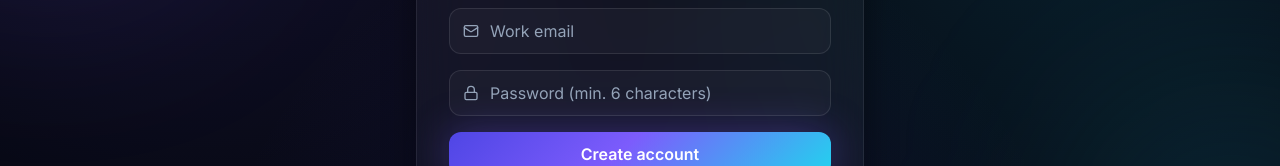
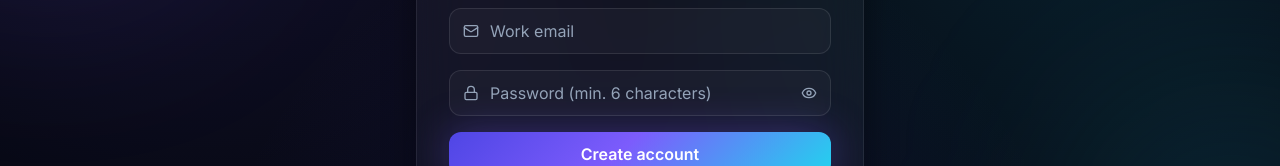
Before and after one commit to mohamad407/DevTrack_AI, a React (Vite) app in the folder frontend/: page /signup in a window 1280 px wide. Shown: the part 373-539 px from the top of the page. Built offline with nearby package versions, Linux system fonts and the light colour scheme; no server answers.

Commit message:
Add password visibility toggle to SignupPage

```diff
--- a/frontend/src/pages/SignupPage.jsx
+++ b/frontend/src/pages/SignupPage.jsx
@@ -1,6 +1,6 @@
 import { useState } from 'react';
 import { Link, useNavigate } from 'react-router-dom';
-import { Mail, Lock, User, Loader2 } from 'lucide-react';
+import { Mail, Lock, User, Loader2, Eye, EyeOff } from 'lucide-react';
 import toast from 'react-hot-toast';
 import AuthLayout from '../components/auth/AuthLayout.jsx';
 import { signUpWithEmail } from '../services/firebase.js';
@@ -9,6 +9,7 @@
   const navigate = useNavigate();
   const [form, setForm] = useState({ name: '', email: '', password: '' });
   const [loading, setLoading] = useState(false);
+  const [showPassword, setShowPassword] = useState(false);
 
   const handleSubmit = async (e) => {
     e.preventDefault();
@@ -66,13 +67,21 @@
         <div className="relative">
           <Lock size={16} className="absolute left-3.5 top-1/2 -translate-y-1/2 text-ink-500" />
           <input
-            type="password"
+            type={showPassword ? 'text' : 'password'}
             required
             placeholder="Password (min. 6 characters)"
-            className="input-glass pl-10"
+            className="input-glass pl-10 pr-10"
             value={form.password}
             onChange={(e) => setForm({ ...form, password: e.target.value })}
           />
+          <button
+            type="button"
+            onClick={() => setShowPassword((v) => !v)}
+            tabIndex={-1}
+            className="absolute right-3.5 top-1/2 -translate-y-1/2 text-ink-500 hover:text-ink-200"
+          >
+            {showPassword ? <EyeOff size={16} /> : <Eye size={16} />}
+          </button>
         </div>
 
         <button type="submit" disabled={loading} className="btn-primary w-full py-2.5">
```
